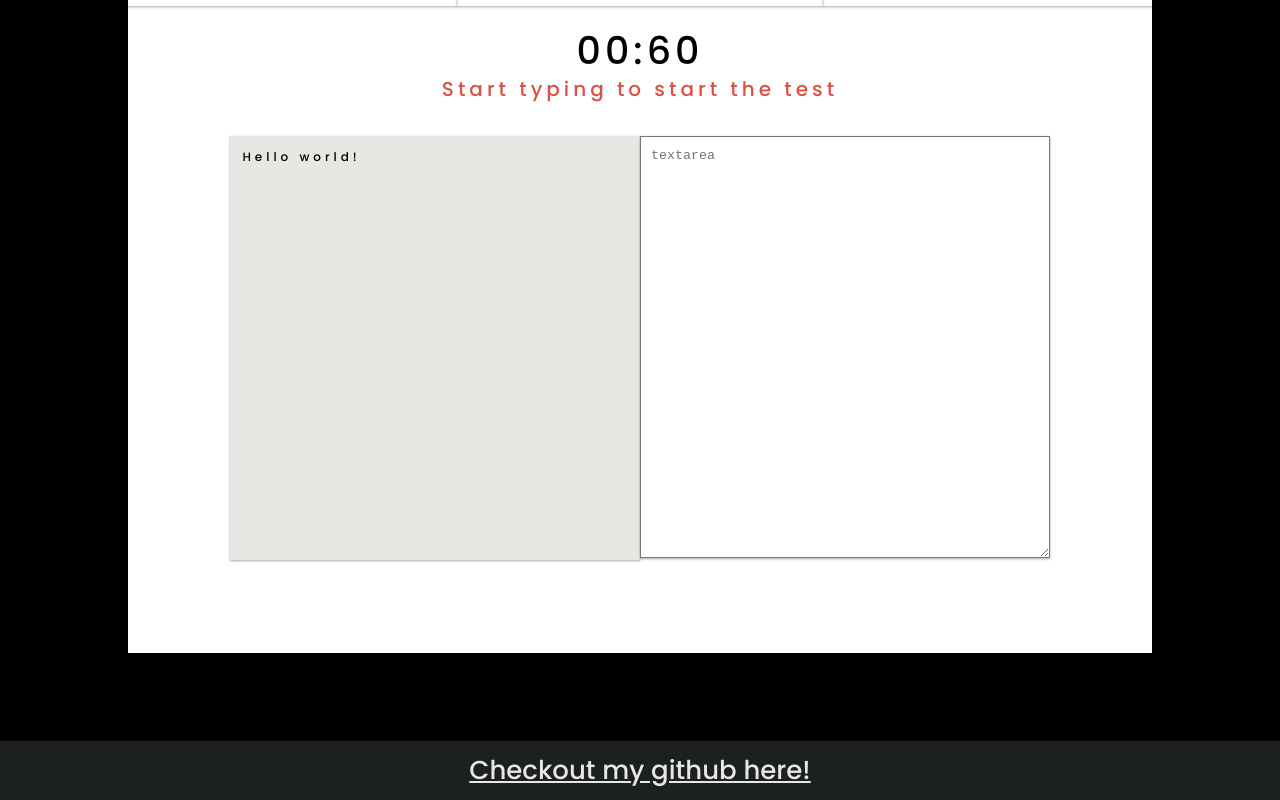
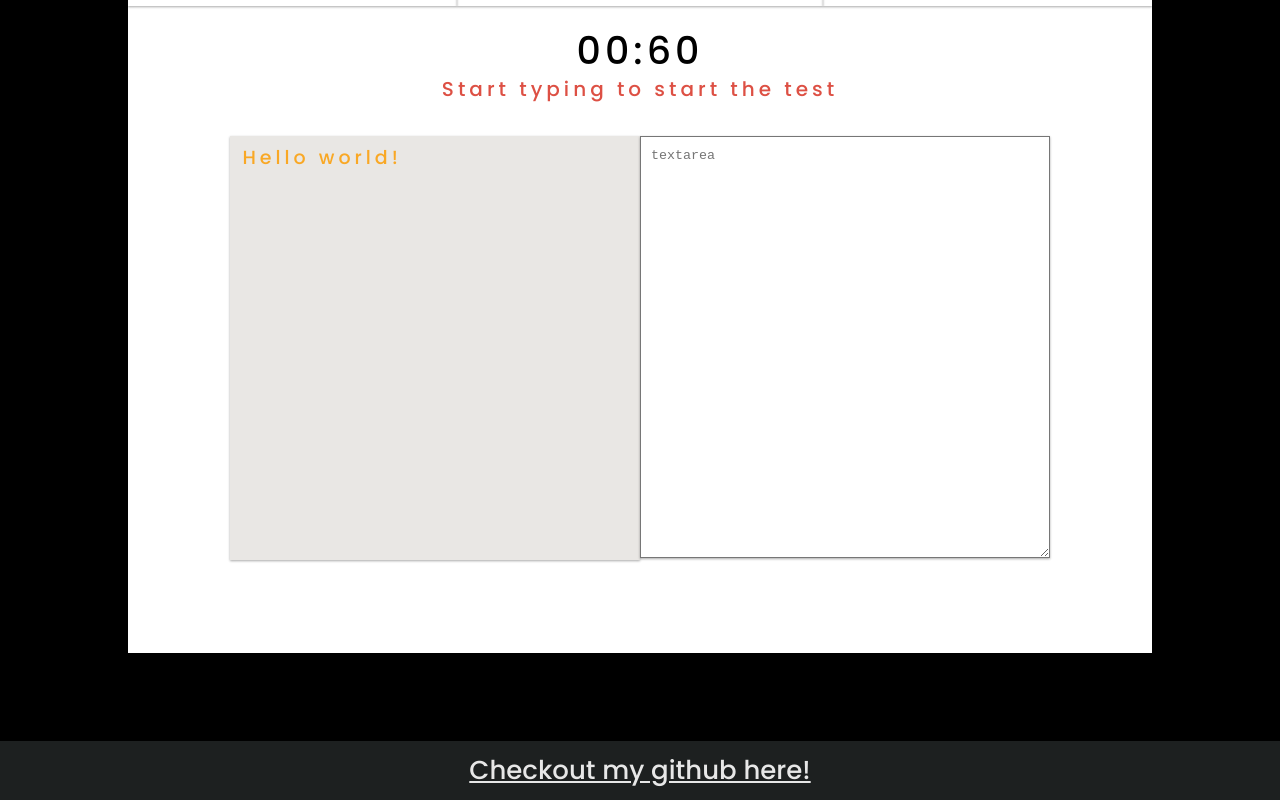
Before and after one commit to kamarasuruthvik/instantype, a React (Create React App) app: page / in a window 1280 px wide. Shown: the part 1089-1889 px from the top of the page. Built offline with nearby package versions, Linux system fonts and the light colour scheme.

Commit message:
Created test letter component

```diff
--- a/src/components/App/App.jsx
+++ b/src/components/App/App.jsx
@@ -14,11 +14,33 @@ class App extends React.Component{
         timeRemaining:60,
         words: 0,
         characters: 0,
-        wpm:0
+        wpm:0,
+        testInfo:[],
 
-    }
+    };
+
+    componentDidMount(){
+
+            // fetch(serviceUrl).then(response=>response.text()).then(
+            //     (data)=>{
+            //         this.setState( {selectedParagraph: data});
+            //     }
+            // );
+
+          const selectedParagraphArray= this.state.selectedParagraph.split("");
+          const testInfo = selectedParagraphArray.map(selectedLetter=>{
+              return {
+                testLetter: selectedLetter,
+                status: "notAttempted",
+              }
+
+          })
+          this.setState({testInfo});
+        }
     render(){
         return(
+
+
             <div className="app">
                 <Nav/>
                 <Landing/>
@@ -29,12 +51,14 @@ class App extends React.Component{
                 wpm={this.state.wpm}
                 timeRemaining={this.state.timeRemaining}
                 timeStarted={this.state.timeStarted}
+                testInfo={this.state.testInfo}
                 />
                 <Footer/>
 
             </div>
         );
     }
+
 }
 
 export default App;
--- a/src/components/ChallengeSection/ChallengeSection.jsx
+++ b/src/components/ChallengeSection/ChallengeSection.jsx
@@ -6,7 +6,8 @@ const ChallengeSection=({selectedParagraph,
                         wpm,
                         characters,
                         timeStarted,
-                        timeRemaining})=>{
+                        timeRemaining,
+                        testInfo})=>{
     return (
          <div className="challenge-section-container">
             <h1 className="challenge-section-header"  data-aos="fade-down">
@@ -19,6 +20,7 @@ const ChallengeSection=({selectedParagraph,
             wpm={wpm}
             timeStarted={timeStarted}
             timeRemaining={timeRemaining}
+            testInfo={testInfo}
             />
          </div>
     );
--- a/src/components/TestContainer/TestContainer.jsx
+++ b/src/components/TestContainer/TestContainer.jsx
@@ -8,7 +8,8 @@ const TestContainer = (
     wpm,
     characters,
     timeStarted,
-    timeRemaining}
+    timeRemaining,
+    testInfo}
     )=>{
 
     return(
@@ -21,7 +22,8 @@ const TestContainer = (
                     characters={characters}
                     wpm={wpm}
                     timeStarted={timeStarted}
-                    timeRemaining={timeRemaining} />
+                    timeRemaining={timeRemaining}
+                    testInfo={testInfo}/>
                 ):
                 (
                    <TryAgain words={words} characters={characters} wpm={wpm} />
--- /dev/null
+++ b/src/components/TestLetter/TestLetter.css
@@ -0,0 +1,16 @@
+.test-letter {
+  font-size: 19px;
+  line-height: 19px;
+}
+
+.test-letter-not-attempted {
+  color: #f9a825;
+}
+
+.test-letter-incorrect {
+  color: #bf360c;
+}
+
+.test-letter-correct {
+  color: #558b2f;
+}
--- /dev/null
+++ b/src/components/TestLetter/TestLetter.jsx
@@ -0,0 +1,18 @@
+import React from 'react';
+import './TestLetter.css';
+
+const TestLetter = ({testLetter,status})=>{
+    const statusClassName = {
+        correct: "test-letter-correct",
+        incorrect: "test-letter-incorrect",
+        notAttempted: "test-letter-not-attempted",
+    }[status];
+
+    return (
+        <span className={`test-letter ${statusClassName}`}>
+            {testLetter}
+        </span>
+    );
+}
+
+export default TestLetter;
--- a/src/components/TypingChallenge/TypingChallenge.jsx
+++ b/src/components/TypingChallenge/TypingChallenge.jsx
@@ -1,4 +1,5 @@
 import React from 'react';
+import TestLetter from '../TestLetter/TestLetter';
 import './TypingChallenge.css';
 
 const TypingChallenge =(
@@ -7,8 +8,10 @@ const TypingChallenge =(
     wpm,
     characters,
     timeStarted,
-    timeRemaining}
+    timeRemaining,
+    testInfo}
     )=>{
+    console.log(testInfo);
     return(
         <div className="typing-challenge">
             <div className="timer-container">
@@ -23,7 +26,13 @@ const TypingChallenge =(
             <div className="textarea-container">
                 <div className="textarea-left">
                     <div className="textarea test-paragraph">
-                        {selectedParagraph}
+                    {testInfo.map((individualLetterInfo,index) => (
+                            <TestLetter
+                            index={index}
+                            testLetter={individualLetterInfo.testLetter}
+                            status={individualLetterInfo.status}
+                            />
+                        ))}
                     </div>
                 </div>
                 <div className="textarea-right">
--- a/src/components/TypingChallengeContainer/TypingChallengeContainer.jsx
+++ b/src/components/TypingChallengeContainer/TypingChallengeContainer.jsx
@@ -8,7 +8,8 @@ const TypingChallengeContainer = (
         wpm,
         characters,
         timeStarted,
-        timeRemaining}
+        timeRemaining,
+        testInfo}
 )=>{
     return(
         <div className="typing-challenge-container">
@@ -25,6 +26,7 @@ const TypingChallengeContainer = (
                 wpm={wpm}
                 timeStarted={timeStarted}
                 timeRemaining={timeRemaining}
+                testInfo={testInfo}
                 />
             </div>
         </div>
```
